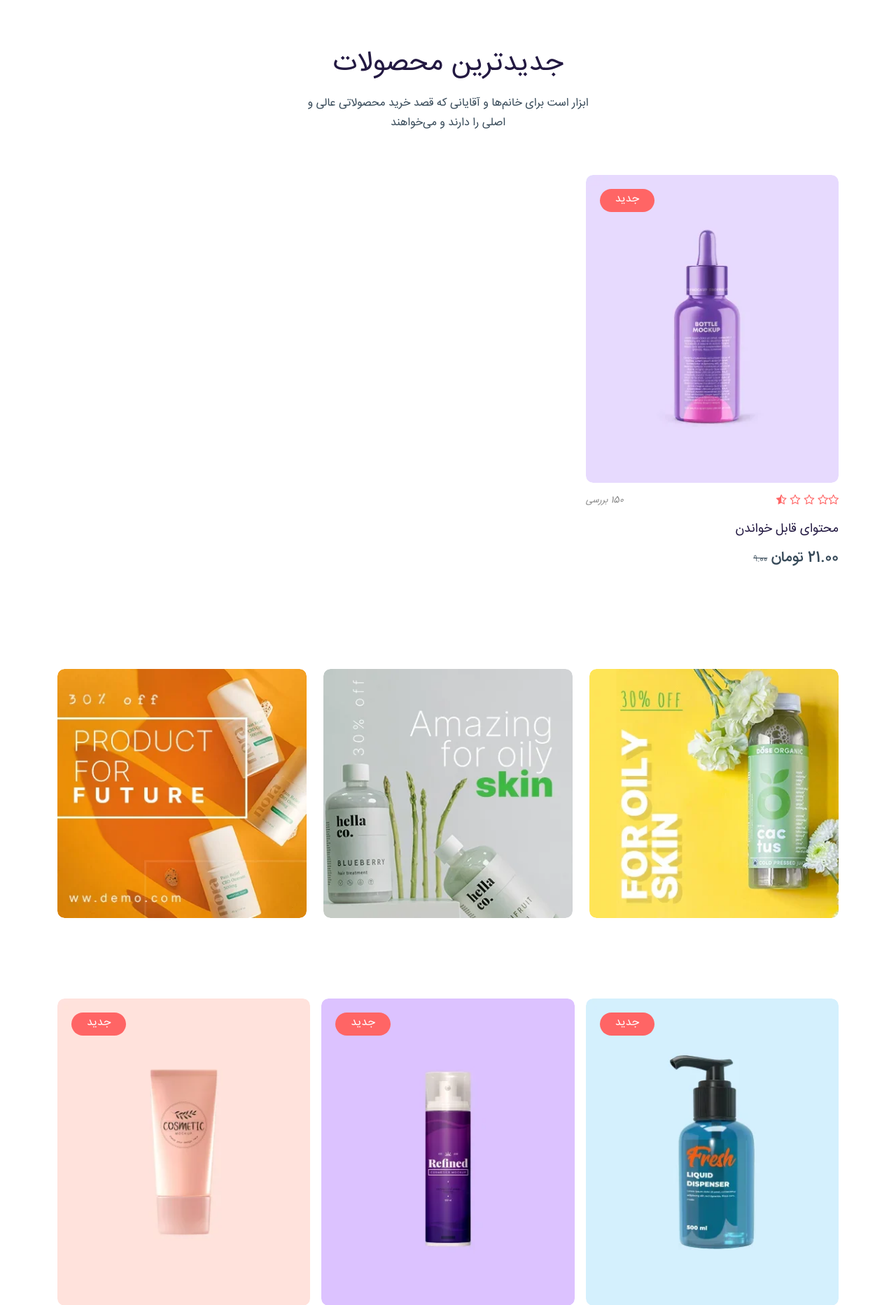
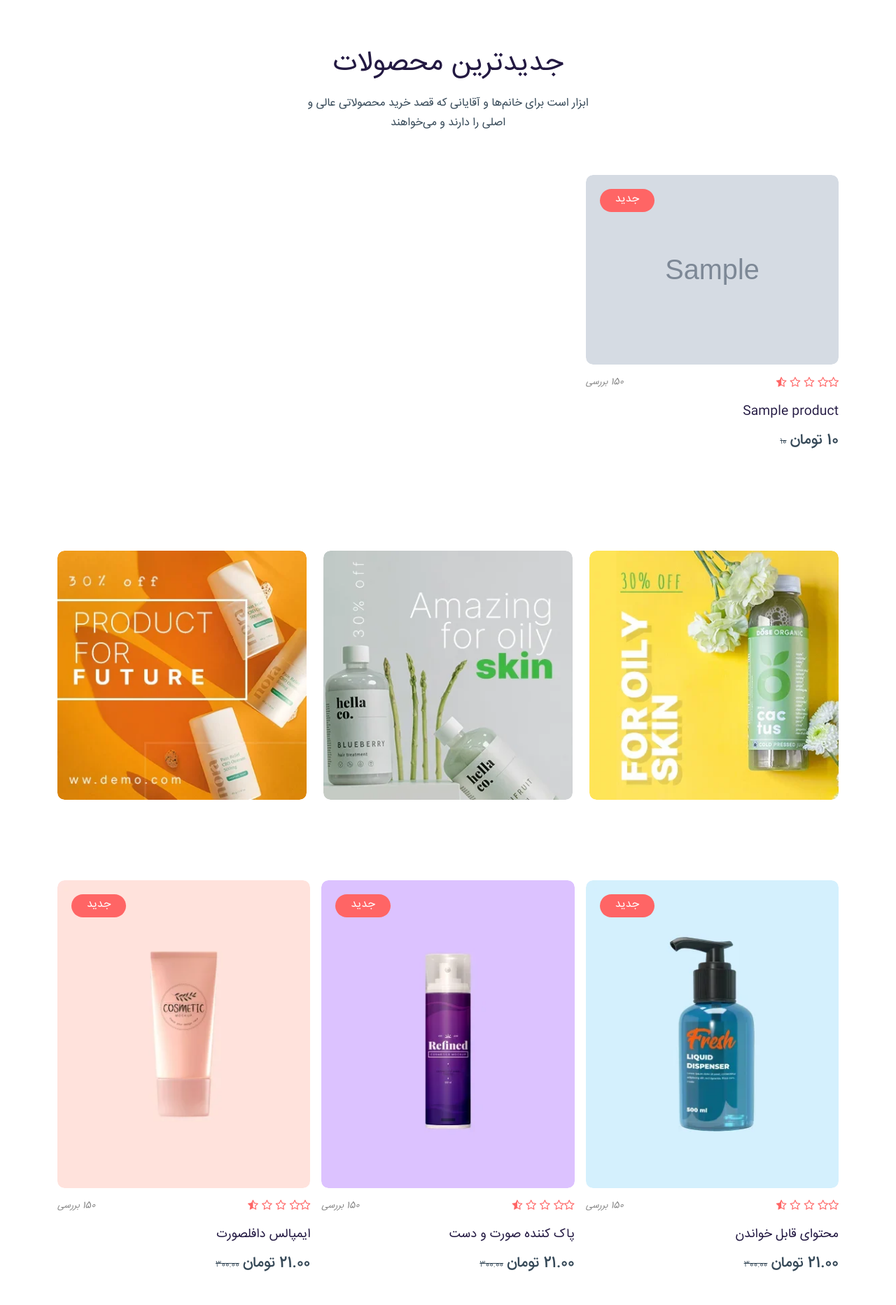
Before and after one commit to radman1007/Aida-Beauty7, a Django app: page / in a window 1280 px wide. Shown: the part 1166-3031 px from the top of the page at 70% size. Run offline with Django 5.2, Linux system fonts and the light colour scheme; data comes from the database, SQL or seed files in the repository; both versions use the stored data as it was after the commit; tables that the repository leaves empty hold one stand-in row (values such as "Sample post"); grey boxes marked "Sample" are stand-in pictures; data that the repository does not hold is empty; some libraries are stand-ins or nearby versions; some web fonts are replaced.

Commit message:
debug and change index page and test it

```diff
--- a/home/templates/index.html
+++ b/home/templates/index.html
@@ -96,22 +96,31 @@
                 </div>
             </div>
             <div class="row mb-n4 mb-sm-n10 g-3 g-sm-6">
-                <div class="col-6 col-lg-4 mb-4 mb-sm-9">
+                {% for post in top_nine %}
+                    <div class="col-6 col-lg-4 mb-4 mb-sm-8" id="product{{ post.id }}">
                         <!--== Start Product Item ==-->
                         <div class="product-item">
                             <div class="product-thumb">
-                            <a class="d-block" href="{{ item.product_obj.get_absolute_url }}">
-                                <img src="{% static "files/images/shop/1.webp" %}" width="370" height="450" alt="Image-HasTech">
+                                <a class="d-block" href="{{ post.get_absolute_url }}">
+                                    <img src="{{ post.image.url }}" width="370" height="450" alt="Image-HasTech">
                                 </a>
                                 <span class="flag-new">جدید</span>
                                 <div class="product-action">
-                                <button type="button" class="product-action-btn action-btn-quick-view" data-bs-toggle="modal" data-bs-target="#action-QuickViewModal">
+                                    <button type="button" class="product-action-btn action-btn-quick-view"
+                                            data-bs-toggle="modal" data-bs-target="#action-QuickViewModal">
                                         <i class="fa fa-expand"></i>
                                     </button>
-                                <button type="button" class="product-action-btn action-btn-cart" data-bs-toggle="modal" data-bs-target="#action-CartAddModal">
+                                    <form action="{% url "cart_add" post.id %}" method="POST">
+                                        {% csrf_token %}
+                                        <input type="hidden" name="quantity" value="1">
+                                        <input type="hidden" name="next_page" value="product">
+                                        <button type="submit" class="product-action-btn action-btn-cart"
+                                                data-bs-toggle="modal" data-bs-target="#action-CartAddModal">
                                             <span>به سبد خرید اضافه کنید</span>
                                         </button>
-                                <button type="button" class="product-action-btn action-btn-wishlist" data-bs-toggle="modal" data-bs-target="#action-WishlistModal">
+                                    </form>
+                                    <button type="button" class="product-action-btn action-btn-wishlist"
+                                            data-bs-toggle="modal" data-bs-target="#action-WishlistModal">
                                         <i class="fa fa-heart-o"></i>
                                     </button>
                                 </div>
@@ -127,26 +136,32 @@
                                     </div>
                                     <div class="reviews">150 بررسی</div>
                                 </div>
-                            <h4 class="title"><a href="{{ item.product_obj.get_absolute_url }}">محتوای قابل خواندن </a></h4>
+                                <h4 class="title"><a href="{{ post.get_absolute_url }}">{{ post.title }}</a></h4>
                                 <div class="prices">
-                                <span class="price">21.00 تومان</span>
-                                <span class="price-old">9.00</span>
+                                    <span class="price">{{ post.price }} تومان</span>
+                                    {% if post.previous_price %}
+                                    <span class="price-old">{{ post.previous_price }}</span>
+                                    {% endif %}
                                 </div>
                             </div>
                             <div class="product-action-bottom">
-                            <button type="button" class="product-action-btn action-btn-quick-view" data-bs-toggle="modal" data-bs-target="#action-QuickViewModal">
+                                <button type="button" class="product-action-btn action-btn-quick-view"
+                                        data-bs-toggle="modal" data-bs-target="#action-QuickViewModal">
                                     <i class="fa fa-expand"></i>
                                 </button>
-                            <button type="button" class="product-action-btn action-btn-wishlist" data-bs-toggle="modal" data-bs-target="#action-WishlistModal">
+                                <button type="button" class="product-action-btn action-btn-wishlist"
+                                        data-bs-toggle="modal" data-bs-target="#action-WishlistModal">
                                     <i class="fa fa-heart-o"></i>
                                 </button>
-                            <button type="button" class="product-action-btn action-btn-cart" data-bs-toggle="modal" data-bs-target="#action-CartAddModal">
+                                <button type="button" class="product-action-btn action-btn-cart" data-bs-toggle="modal"
+                                        data-bs-target="#action-CartAddModal">
                                     <span>به سبد خرید اضافه کنید</span>
                                 </button>
                             </div>
                         </div>
                         <!--== End prPduct Item ==-->
                     </div>
+                {% endfor %}
             </div>
         </div>
     </section>
--- a/home/views.py
+++ b/home/views.py
@@ -1,11 +1,14 @@
 from django.shortcuts import render, redirect
 from article.models import Blog
+from product.models import Product
 from .forms import ContactForm, NewsForm
 from django.contrib.auth.decorators import login_required
 from .models import BaseCategory
 
 def index(request):
     forms = Blog.objects.all()
+    posts = Product.objects.all().order_by('-created')
+    top_nine = posts[:9]
     base_categories = BaseCategory.objects.all()
     if request.method == 'POST':
         news = NewsForm(request.POST)
@@ -14,6 +17,7 @@ def index(request):
     context = {
         'forms' : forms,
         'base_categories' : base_categories,
+        'top_nine' : top_nine,
     }
     return render(request, "index.html", context)
 
```
Also changed, not shown: db.sqlite3. Lines whose indentation alone changed are shown as unchanged.
